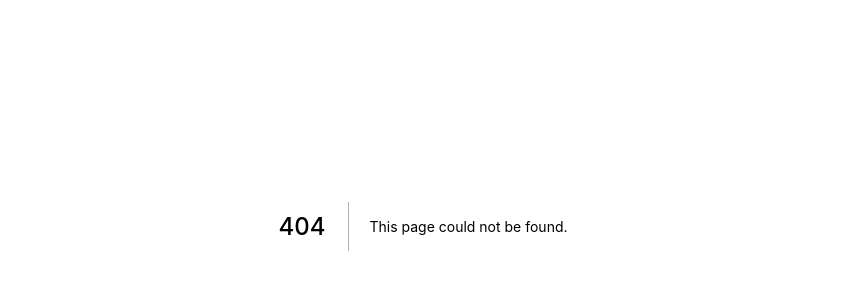
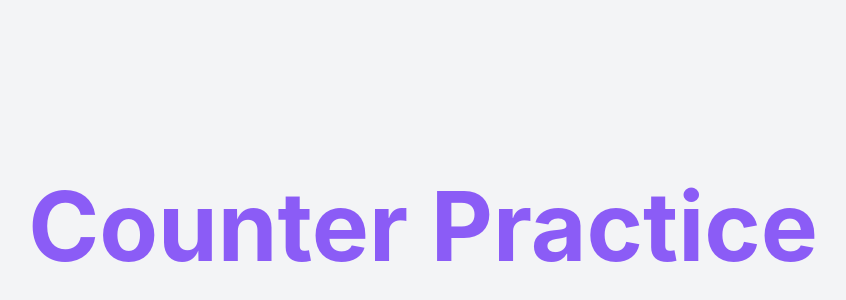
Before and after one commit to jleomorris/react-testing-library-practice, a Next.js app: page /counter in a window 1280 px wide. Before the commit this address had no page. Shown: the part 174-474 px from the top of the page, without its empty margins (217-1063 px from the left). Built offline with nearby package versions, Linux system fonts and the light colour scheme.

Commit message:
Add counter page and test

```diff
--- /dev/null
+++ b/pages/counter.tsx
@@ -0,0 +1,39 @@
+import Head from "next/head";
+
+const Counter = () => {
+  return (
+    <div className="p-24 w-screen min-h-screen flex justify-center items-center bg-gray-100">
+      <Head>
+        <title>Counter</title>
+        <meta name="description" content="Generated by create next app" />
+        <link rel="icon" href="/favicon.ico" />
+      </Head>
+
+      <main className="text-center">
+        <h1 className="text-8xl font-bold text-purple-500" data-testid="header">
+          Counter Practice
+        </h1>
+        {/* <section className="flex flex-wrap justify-center items-baseline mt-10">
+          <ul className="my-5 sm:my-10 space-y-5 bg-white p-20 rounded-xl sm:mr-10 text-left list-disc shadow-md">
+            <li className="text-3xl">Update homepage at </li>
+            <li className="text-3xl">Add pages to</li>
+            <li className="text-3xl">Add redux slices to </li>
+            <li className="text-3xl">Add tests to </li>
+          </ul>
+          <div className="my-5 sm:my-10 space-y-5 bg-white p-20 rounded-xl shadow-md">
+            <h2 className="text-left text-4xl font-bold">Stack</h2>
+            <ul className="text-left space-y-5 list-disc">
+              <li className="text-3xl">NextJS</li>
+              <li className="text-3xl">TailwindCSS</li>
+              <li className="text-3xl">Typescript</li>
+              <li className="text-3xl">Redux Toolkit</li>
+              <li className="text-3xl">Jest & React Testing Library</li>
+            </ul>
+          </div>
+        </section> */}
+      </main>
+    </div>
+  );
+};
+
+export default Counter;
```
Also changed, not shown: 1 other file (tests, documents, lock files or other folders).
